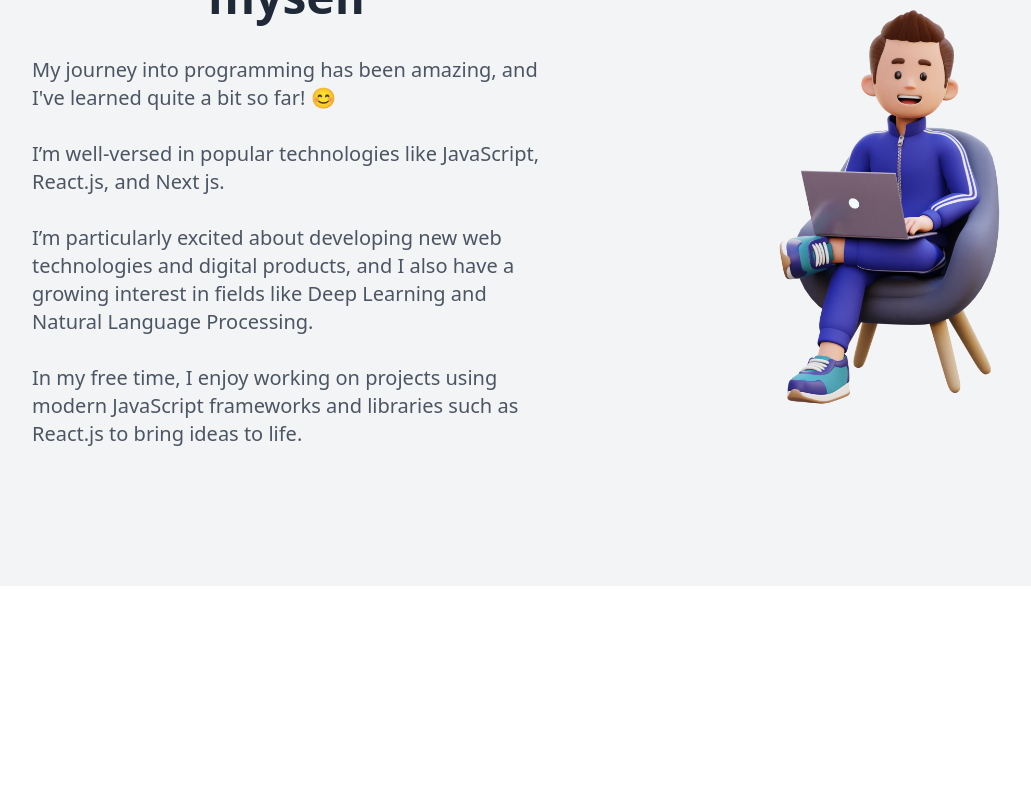
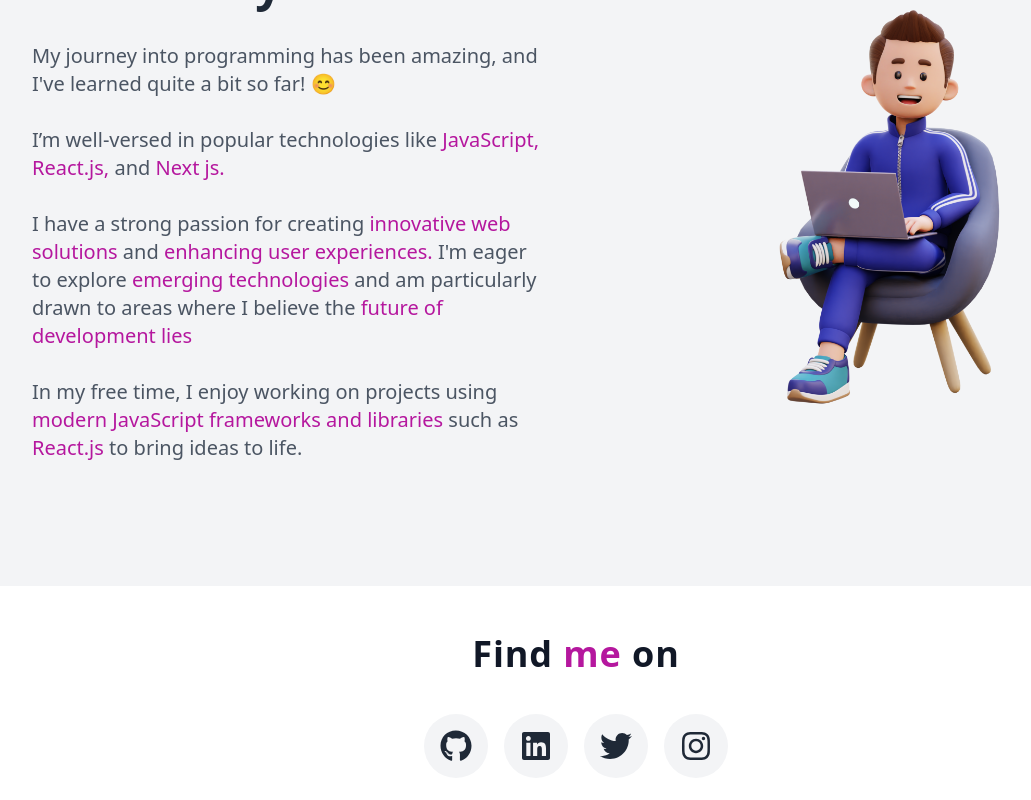
Before and after one commit to Asharkhan468/My-Personal-Portfolio-Nextjs, a Next.js app: page / in a window 1280 px wide. Shown: the part 1078-1878 px from the top of the page, without its empty margins (64-1095 px from the left). Before the commit the page ends 1664 px from the top, so only its background shows below. Built offline with nearby package versions, Linux system fonts and the light colour scheme.

Commit message:
next js website

```diff
--- /dev/null
+++ b/app/fontawesome.tsx
@@ -0,0 +1,3 @@
+import { config } from '@fortawesome/fontawesome-svg-core'
+import '@fortawesome/fontawesome-svg-core/styles.css'
+config.autoAddCss = false
--- a/app/page.tsx
+++ b/app/page.tsx
@@ -1,7 +1,12 @@
+'use client'
+
 import React from 'react';
 import Image from 'next/image';
 import developer from '../public/developer.png'
 import guyAvatar from '../public/avatar.webp'
+import { FontAwesomeIcon } from '@fortawesome/react-fontawesome';
+import { faGithub, faLinkedin, faTwitter, faInstagram } from '@fortawesome/free-brands-svg-icons';
+
 
 
 
@@ -14,9 +19,9 @@
       Hi there,
     </h1>
     <h2 className="text-3xl md:text-4xl lg:text-5xl font-semibold text-gray-800 mb-4">
-      I am Ashar Khan
+      I am <span className='text-[#b5179e]'>Ashar Khan</span>
     </h2>
-    <h3 className="text-xl md:text-2xl lg:text-3xl text-gray-700">
+    <h3 className="text-xl md:text-2xl lg:text-3xl text-[#0081a7] font-semibold">
       <div className="relative">
         <span className="inline-block whitespace-nowrap overflow-hidden border-r-2 border-black animate-typing pr-2">
           MERN Stack Developer
@@ -35,7 +40,7 @@
 <div className="flex flex-col md:flex-row items-center justify-between p-8 md:p-12 lg:p-16 bg-gray-100 min-h-screen">
   <div className="flex-1 mb-8 md:mb-0 px-4 md:px-8">
     <h1 className="text-3xl text-center md:text-5xl font-bold text-gray-800 mb-4">
-      Let me introduce myself
+      Let me <span className='text-[#0081a7]'>introduce</span> myself
     </h1>
     <p className="text-lg md:text-xl text-gray-600 mt-9">
       <span>
@@ -44,11 +49,11 @@
 
       </span><br /><br />
 
-<span>I’m well-versed in popular technologies like JavaScript, React.js, and Next js.</span><br /><br />
+<span>I’m well-versed in popular technologies like <span className='text-[#b5179e]'>JavaScript,</span> <span className='text-[#b5179e]'>React.js,</span> and <span className='text-[#b5179e]'>Next js.</span></span><br /><br />
 
-<span>I’m particularly excited about developing new web technologies and digital products, and I also have a growing interest in fields like Deep Learning and Natural Language Processing.</span><br /><br />
+<span>I have a strong passion for creating <span className='text-[#b5179e]'>innovative web solutions </span>and <span className='text-[#b5179e]'>enhancing user experiences.</span> I'm eager to explore <span className='text-[#b5179e]'>emerging technologies</span> and am particularly drawn to areas where I believe the <span className='text-[#b5179e]'>future of development lies</span></span><br /><br />
 
-<span>In my free time, I enjoy working on projects using modern JavaScript frameworks and libraries such as React.js to bring ideas to life.</span>
+<span>In my free time, I enjoy working on projects using <span className='text-[#b5179e]'> modern JavaScript frameworks and libraries</span> such as <span className='text-[#b5179e]'>React.js</span> to bring ideas to life.</span>
     </p>
   </div>
   <div className="flex-1 justify-center items-center md:ml-12 lg:ml-16 ml-10">
@@ -61,7 +66,71 @@
 {/* social media icons */}
 
 
+<div className="flex flex-col items-center py-12 px-6 sm:px-8 bg-transparent text-gray-900">
+      {/* Header Text */}
+      <h2 className="text-3xl sm:text-4xl md:text-4xl font-bold mb-8 sm:mb-10 text-center text-gray-900 tracking-wide transition-all duration-300 ease-in-out ">
+  Find <span className='text-[#b5179e]'>me</span> on
+</h2>
 
+      {/* Social Icons */}
+      <div className="flex justify-center space-x-4">
+      {/* GitHub */}
+      <a
+        href="https://github.com/yourusername"
+        target="_blank"
+        rel="noopener noreferrer"
+        className="group relative flex items-center justify-center w-16 h-16 rounded-full bg-gray-100 hover:bg-gray-200 transition duration-300 ease-in-out"
+      >
+        <FontAwesomeIcon
+          icon={faGithub}
+          className="w-8 h-8 text-gray-800 transition-all duration-300 ease-in-out"
+        />
+        <span className="absolute inset-0 border-2 border-transparent rounded-full transition-all duration-300 ease-in-out group-hover:border-gray-800"></span>
+      </a>
+
+      {/* LinkedIn */}
+      <a
+        href="https://linkedin.com/in/yourusername"
+        target="_blank"
+        rel="noopener noreferrer"
+        className="group relative flex items-center justify-center w-16 h-16 rounded-full bg-gray-100 hover:bg-gray-200 transition duration-300 ease-in-out"
+      >
+        <FontAwesomeIcon
+          icon={faLinkedin}
+          className="w-8 h-8 text-gray-800 transition-all duration-300 ease-in-out group-hover:text-blue-600"
+        />
+        <span className="absolute inset-0 border-2 border-transparent rounded-full transition-all duration-300 ease-in-out group-hover:border-blue-600"></span>
+      </a>
+
+      {/* Twitter */}
+      <a
+        href="https://twitter.com/yourusername"
+        target="_blank"
+        rel="noopener noreferrer"
+        className="group relative flex items-center justify-center w-16 h-16 rounded-full bg-gray-100 hover:bg-gray-200 transition duration-300 ease-in-out"
+      >
+        <FontAwesomeIcon
+          icon={faTwitter}
+          className="w-8 h-8 text-gray-800 transition-all duration-300 ease-in-out group-hover:text-blue-500"
+        />
+        <span className="absolute inset-0 border-2 border-transparent rounded-full transition-all duration-300 ease-in-out group-hover:border-blue-400"></span>
+      </a>
+
+      {/* Instagram */}
+      <a
+        href="https://instagram.com/yourusername"
+        target="_blank"
+        rel="noopener noreferrer"
+        className="group relative flex items-center justify-center w-16 h-16 rounded-full bg-gray-100 hover:bg-gray-200 transition duration-300 ease-in-out"
+      >
+        <FontAwesomeIcon
+          icon={faInstagram}
+          className="w-8 h-8 text-gray-800 transition-all duration-300 ease-in-out group-hover:text-pink-500"
+        />
+        <span className="absolute inset-0 border-2 border-transparent rounded-full transition-all duration-300 ease-in-out group-hover:border-pink-500"></span>
+      </a>
+    </div>
+    </div>
 </>
   );
 };
--- a/package.json
+++ b/package.json
@@ -10,6 +10,7 @@
   },
   "dependencies": {
     "@fortawesome/fontawesome-svg-core": "^6.6.0",
+    "@fortawesome/free-brands-svg-icons": "^6.6.0",
     "@fortawesome/free-solid-svg-icons": "^6.6.0",
     "@fortawesome/react-fontawesome": "^0.2.2",
     "@radix-ui/react-dialog": "^1.1.2",
```
Also changed, not shown: 1 other file (tests, documents, lock files or other folders).
